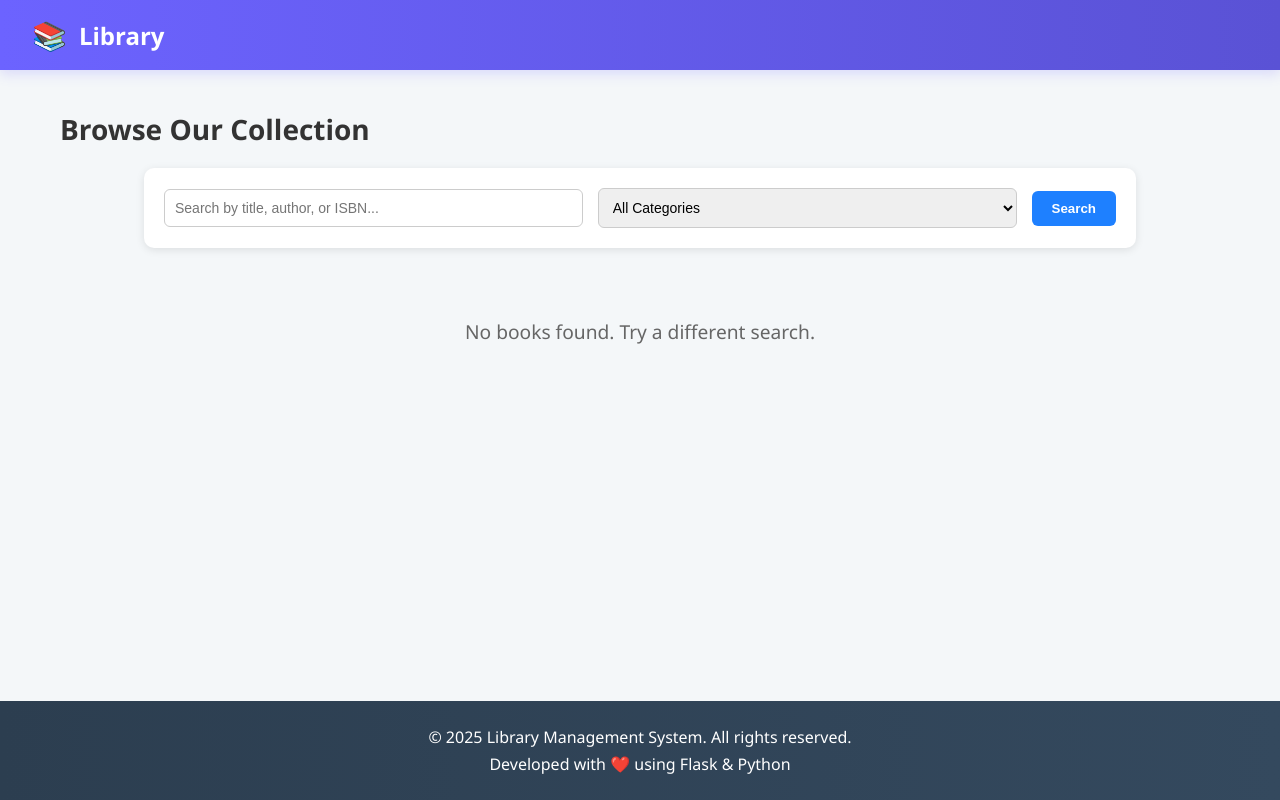
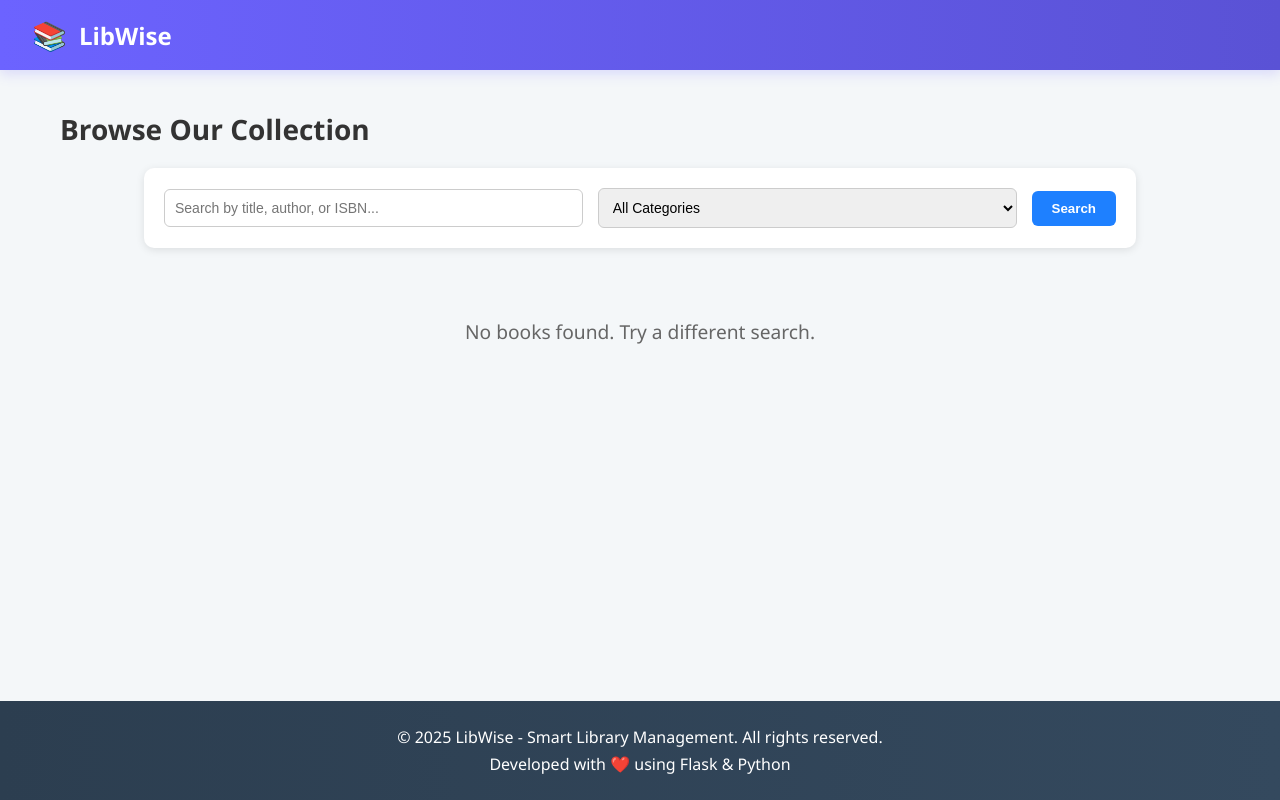
Before and after one commit to ShadowFull12/LibWise-Library, a Flask app: page /books in a window 1280 px wide. Run offline with Flask 3, Linux system fonts and the light colour scheme; the visitor is signed in with stand-in values (Sample User, id 1); data that the repository does not hold is empty.

Commit message:
Rebrand to LibWise: Update all templates with LibWise branding

```diff
--- a/templates/Admindashbord.html
+++ b/templates/Admindashbord.html
@@ -1,6 +1,6 @@
 {% extends "base.html" %}
 
-{% block title %}Admin Dashboard - Library{% endblock %}
+{% block title %}Admin Dashboard - LibWise{% endblock %}
 
 {% block extra_css %}
 <style>
--- a/templates/Managebook(Admin).html
+++ b/templates/Managebook(Admin).html
@@ -1,6 +1,6 @@
 {% extends "base.html" %}
 
-{% block title %}Manage Books - Library{% endblock %}
+{% block title %}Manage Books - LibWise{% endblock %}
 
 {% block extra_css %}
 <style>
--- a/templates/Manageuser.html
+++ b/templates/Manageuser.html
@@ -1,6 +1,6 @@
 {% extends "base.html" %}
 
-{% block title %}Manage Users - Library{% endblock %}
+{% block title %}Manage Users - LibWise{% endblock %}
 
 {% block extra_css %}
 <style>
--- a/templates/addbook.html
+++ b/templates/addbook.html
@@ -1,6 +1,6 @@
 {% extends "base.html" %}
 
-{% block title %}{% if is_edit %}Edit Book{% else %}Add New Book{% endif %} - Library{% endblock %}
+{% block title %}{% if is_edit %}Edit Book{% else %}Add New Book{% endif %} - LibWise{% endblock %}
 
 {% block extra_css %}
 <style>
--- a/templates/base.html
+++ b/templates/base.html
@@ -3,7 +3,7 @@
 <head>
     <meta charset="UTF-8">
     <meta name="viewport" content="width=device-width, initial-scale=1.0">
-    <title>{% block title %}Library Management System{% endblock %}</title>
+    <title>{% block title %}LibWise - Smart Library Management{% endblock %}</title>
 
     <style>
         :root {
@@ -212,7 +212,7 @@
     <nav class="navbar">
         <a href="{% if current_user and current_user.is_admin %}{{ url_for('admin_dashboard') }}{% else %}{{ url_for('dashboard') }}{% endif %}" class="navbar-brand">
             <span class="navbar-brand-icon">📚</span>
-            <span>Library</span>
+            <span>LibWise</span>
         </a>
 
         <div class="navbar-links">
@@ -279,7 +279,7 @@
 
     <!-- Footer -->
     <footer class="footer">
-        <p>&copy; 2025 Library Management System. All rights reserved.</p>
+        <p>&copy; 2025 LibWise - Smart Library Management. All rights reserved.</p>
         <p>Developed with ❤️ using Flask & Python</p>
         {% if current_user %}
             <p>Logged in as: <strong>{{ current_user.full_name }}</strong> ({{ current_user.username }})</p>
--- a/templates/borrowbooks.html
+++ b/templates/borrowbooks.html
@@ -1,6 +1,6 @@
 {% extends "base.html" %}
 
-{% block title %}Browse Books - Library{% endblock %}
+{% block title %}Browse Books - LibWise{% endblock %}
 
 {% block extra_css %}
 <style>
--- a/templates/borrowrecord.html
+++ b/templates/borrowrecord.html
@@ -1,6 +1,6 @@
 {% extends "base.html" %}
 
-{% block title %}{% if is_admin_view %}Borrow Records{% else %}My Books{% endif %} - Library{% endblock %}
+{% block title %}{% if is_admin_view %}Borrow Records{% else %}My Books{% endif %} - LibWise{% endblock %}
 
 {% block extra_css %}
 <style>
--- a/templates/dashboard.html
+++ b/templates/dashboard.html
@@ -1,6 +1,6 @@
 {% extends "base.html" %}
 
-{% block title %}User Dashboard - Library{% endblock %}
+{% block title %}User Dashboard - LibWise{% endblock %}
 
 {% block extra_css %}
 <style>
@@ -187,7 +187,7 @@
 {% block content %}
 <div class="dashboard-container">
     <h1>📚 Dashboard</h1>
-    <h2>Welcome To Your Library</h2>
+    <h2>Welcome To LibWise</h2>
 
     <form class="search-form" action="{{ url_for('show_books') }}" method="get" aria-label="Search books">
         <input type="text" name="q" placeholder="🔍 Search books by title, author or ISBN..." aria-label="Search input">
--- a/templates/librarylogin.html
+++ b/templates/librarylogin.html
@@ -3,7 +3,7 @@
 <head>
     <meta charset="UTF-8">
     <meta name="viewport" content="width=device-width, initial-scale=1.0">
-    <title>Login - Library Management System</title>
+    <title>Login - LibWise</title>
     <style>
         body {
             margin: 0;
@@ -135,7 +135,7 @@
 </head>
 <body>
     <div class="login-container">
-        <h1>📚 Library</h1>
+        <h1>📚 LibWise</h1>
         <form method="POST" action="{{ url_for('login') }}" class="login-form">
             <h2>Login</h2>
 
--- a/templates/signup.html
+++ b/templates/signup.html
@@ -3,7 +3,7 @@
 <head>
     <meta charset="UTF-8">
     <meta name="viewport" content="width=device-width, initial-scale=1.0">
-    <title>Sign Up - Library Management System</title>
+    <title>Sign Up - LibWise</title>
     <style>
         body {
             margin: 0;
@@ -133,7 +133,7 @@
 </head>
 <body>
     <div class="signup-container">
-        <h1>📚 Library</h1>
+        <h1>📚 LibWise</h1>
         <form method="POST" action="{{ url_for('signup') }}" class="signup-form">
             <h2>Create Account</h2>
 
```
